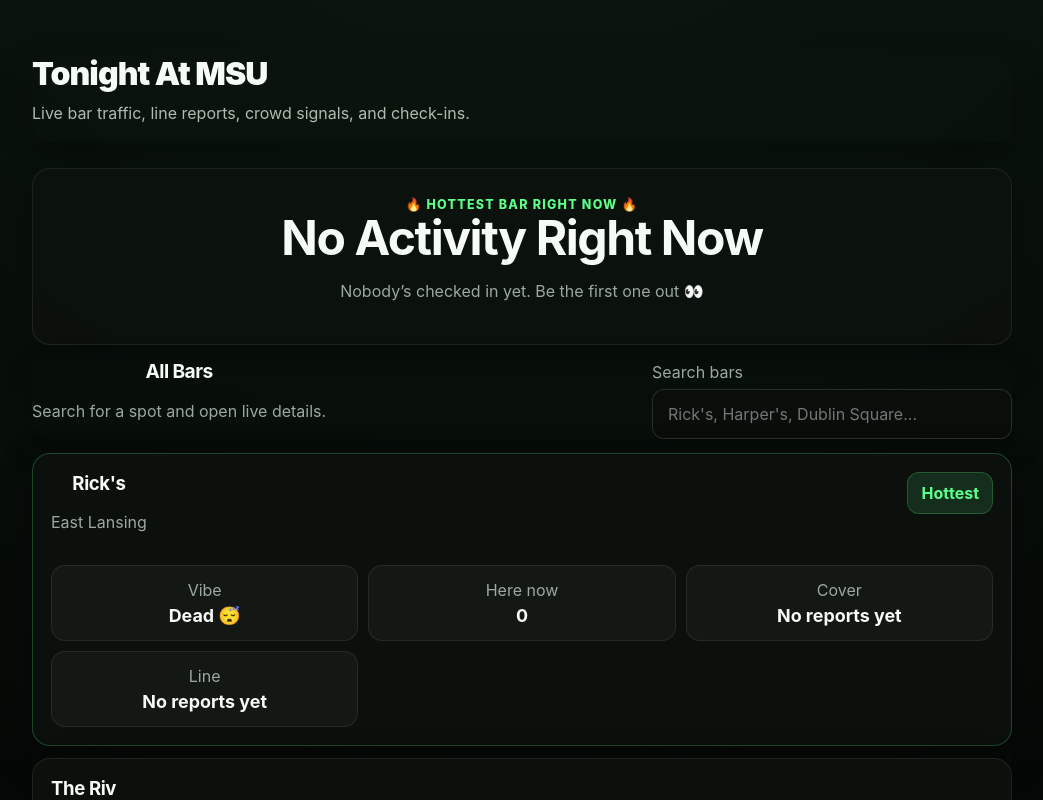
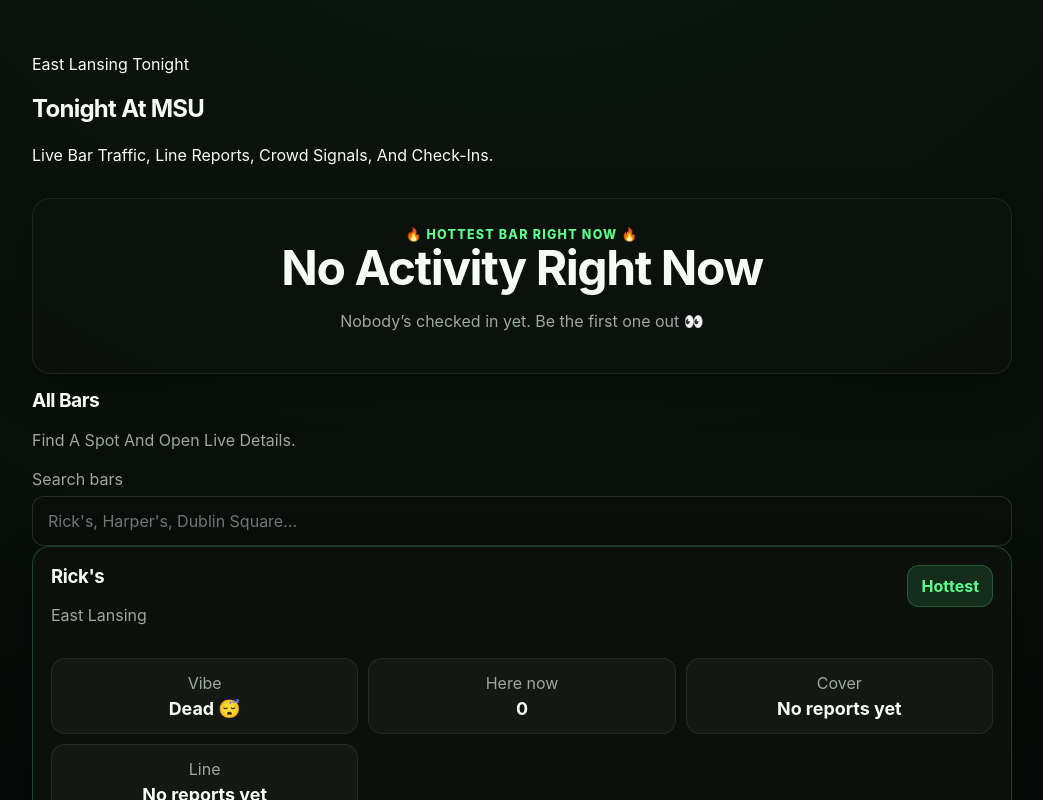
Before and after one commit to jacobka2la/HereApp, a React (Vite) app: page / in a window 1280 px wide. Shown: the top 800 px of the page, without its empty margins (118-1161 px from the left). Built offline with nearby package versions, Linux system fonts and the light colour scheme; no server answers; the database is empty; sample sign-in values are in the browser's storage.

Commit message:
Polish home page hierarchy and alignment

```diff
--- a/src/pages/HomePage.jsx
+++ b/src/pages/HomePage.jsx
@@ -9,7 +9,6 @@
 
 function summarizeLineReportsForBar(barId, lineReports) {
   const relevant = lineReports.filter((item) => item.barId === barId);
-
   if (!relevant.length) return null;
 
   const counts = relevant.reduce((acc, item) => {
@@ -18,13 +17,7 @@
   }, {});
 
   const winner = Object.entries(counts).sort((a, b) => b[1] - a[1])[0];
-
-  return winner
-    ? {
-        label: winner[0],
-        count: winner[1],
-      }
-    : null;
+  return winner ? { label: winner[0], count: winner[1] } : null;
 }
 
 export default function HomePage() {
@@ -45,12 +38,10 @@
       subscribeToTodayCollection('commentReactions', setReactions),
       subscribeToTodayCollection('lineReports', setLineReports),
     ];
-
     return () => unsubscribers.forEach((unsubscribe) => unsubscribe());
   }, []);
 
-  const statsByBar = useMemo(() => {
-    return Object.fromEntries(
+  const statsByBar = useMemo(() => Object.fromEntries(
     msuBars.map((bar) => {
       const baseStats = buildBarStats(
         bar.id,
@@ -60,23 +51,16 @@
         comments,
         reactions
       );
-
-        return [
-          bar.id,
-          {
+      return [bar.id, {
         ...baseStats,
         lineSummary: summarizeLineReportsForBar(bar.id, lineReports),
-          },
-        ];
+      }];
     })
-    );
-  }, [checkins, vibes, coverReports, comments, reactions, lineReports]);
+  ), [checkins, vibes, coverReports, comments, reactions, lineReports]);
 
-  const hottestBar = useMemo(() => {
-    return [...msuBars].sort(
+  const hottestBar = useMemo(() => [...msuBars].sort(
     (a, b) => statsByBar[b.id].hottestScore - statsByBar[a.id].hottestScore
-    )[0];
-  }, [statsByBar]);
+  )[0], [statsByBar]);
 
   const filteredBars = useMemo(() => {
     const needle = search.trim().toLowerCase();
@@ -86,27 +70,26 @@
   return (
     <Layout>
       <section className="home-stack">
-        <div style={{ marginBottom: '12px' }}>
-          <h1 style={{ margin: 0, fontSize: '2rem', fontWeight: 900 }}>
-            Tonight at MSU
-          </h1>
-          <p style={{ marginTop: '8px', color: 'rgba(235,255,240,0.72)' }}>
-            Live bar traffic, line reports, crowd signals, and check-ins.
-          </p>
-        </div>
+        <header className="home-intro">
+          <span className="eyebrow">East Lansing Tonight</span>
+          <h1>Tonight At MSU</h1>
+          <p>Live Bar Traffic, Line Reports, Crowd Signals, And Check-Ins.</p>
+        </header>
 
         <HottestHero
           bar={hottestBar}
           stats={hottestBar ? statsByBar[hottestBar.id] : null}
         />
 
-        <div className="section-headline">
+        <section className="bars-section">
+          <div className="section-headline section-headline-centered">
             <div>
-            <h2>All bars</h2>
-            <p>Search for a spot and open live details.</p>
+              <h2>All Bars</h2>
+              <p>Find A Spot And Open Live Details.</p>
             </div>
+          </div>
+
           <SearchBar value={search} onChange={setSearch} />
-        </div>
 
           <div className="bar-list">
             {filteredBars.map((bar) => (
@@ -119,6 +102,7 @@
             ))}
           </div>
         </section>
+      </section>
     </Layout>
   );
 }
```
Lines whose indentation alone changed are shown as unchanged.
